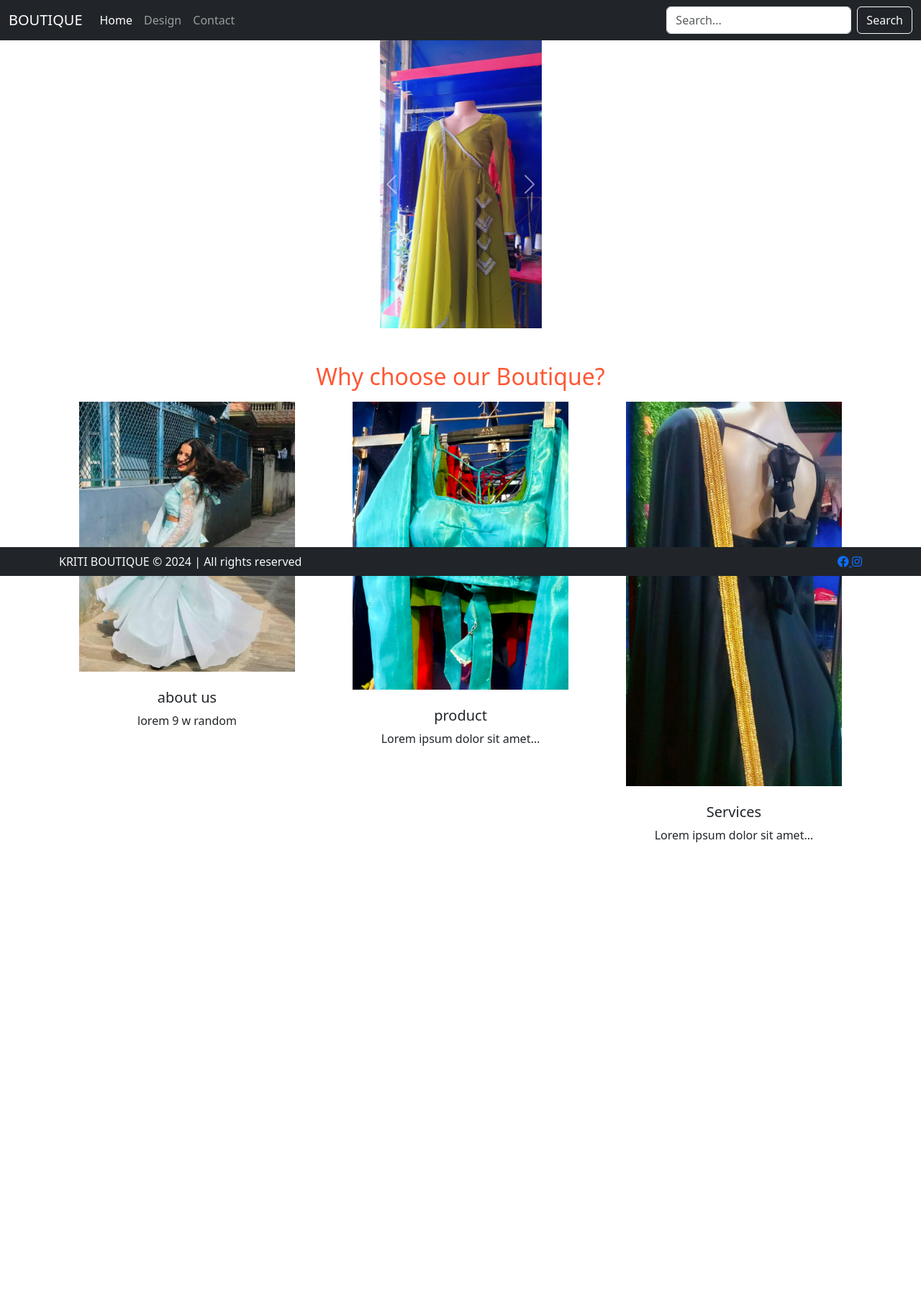
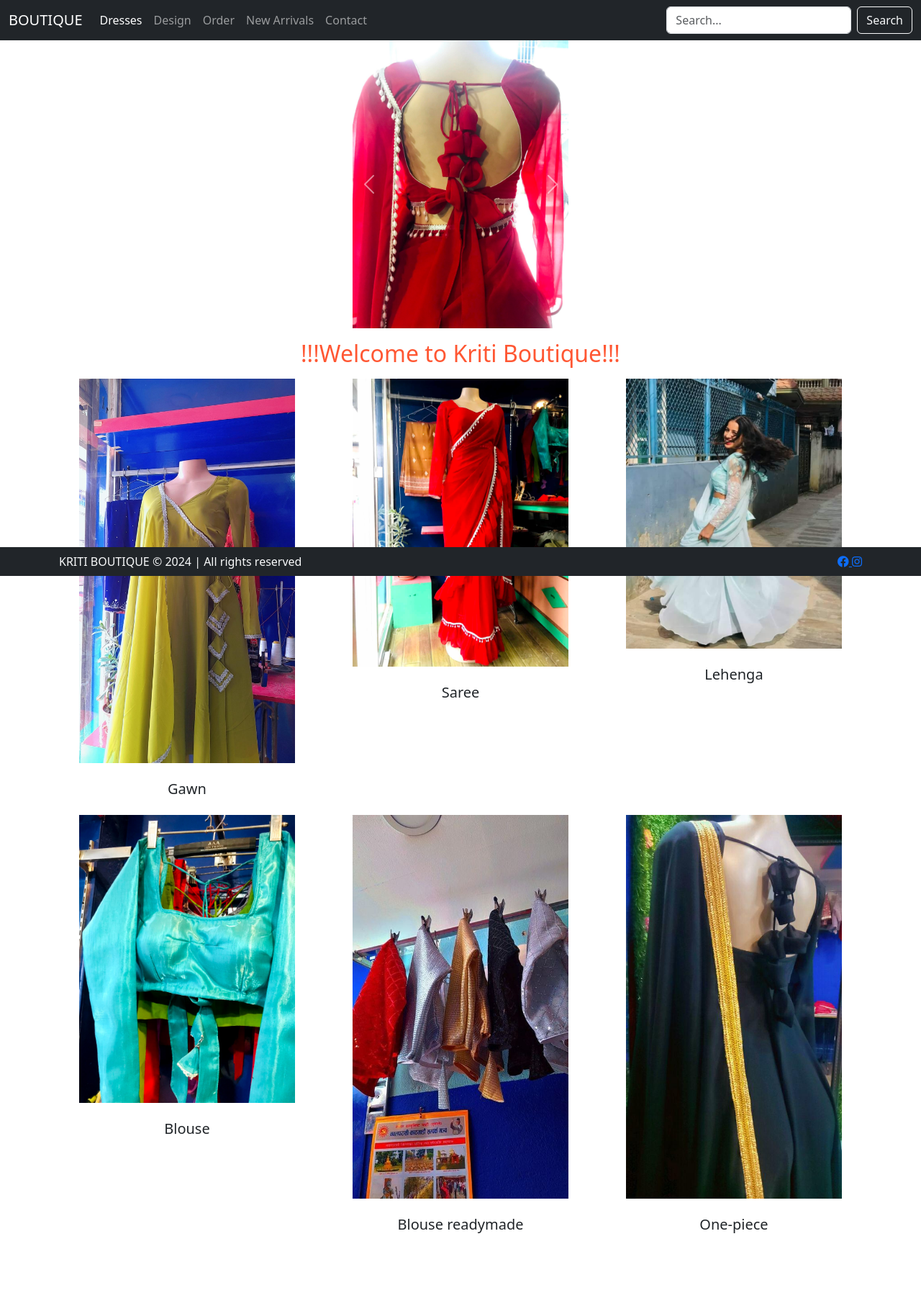
Before and after one commit to rupacesigdel/Kriti_boutiques, a Django app: page / in a window 1280 px wide. Shown: the whole page at 72% size. Before the commit the page ends 1170 px from the top, so only its background shows below. Run offline with Django 5.2, Linux system fonts and the light colour scheme.

Commit message:
updating order and new arrivals

```diff
--- a/BOUTIQUE/urls.py
+++ b/BOUTIQUE/urls.py
@@ -7,4 +7,8 @@ urlpatterns = [
     path('search/', views.search, name='search'),
     path('boutique_post/<str:slug>/', views.boutique_post, name='boutique_post'),
     path('contact/', views.contact, name='contact'),
+    path('order/', views.order_view, name='order'),
+    path('new_arrivals/', views.new_arrivals_view, name='new_arrivals'),
+    path('product_detail/<int:id>/', views.product_detail, name='product_detail'),
+    path('submit_order/', views.submit_order, name='submit_order'),
 ]
--- a/BOUTIQUE/views.py
+++ b/BOUTIQUE/views.py
@@ -1,6 +1,10 @@
-from django.shortcuts import render, redirect
+from django.shortcuts import render, redirect, get_object_or_404
 from BOUTIQUE.models import Boutique, Contact
 import math
+from django.urls import reverse
+from .models import Boutique
+from django.contrib import messages
+from .models import Order
 
 def home(request):
     return render(request, 'index.html')
@@ -27,9 +31,59 @@ def boutique_post(request, slug):
     context = {'boutique': boutique}
     return render(request, 'boutique_post.html', context)
 
+def order_view(request):
+    if request.method == 'POST':
+        return redirect(reverse('home'))
+    return render(request, 'order.html')
+
+
+def submit_order(request):
+    if request.method == 'POST':
+        name = request.POST.get('name')
+        email = request.POST.get('email')
+        phone = request.POST.get('phone')  # Retrieve phone number
+        address = request.POST.get('address')
+        product = request.POST.get('product')
+        quantity = request.POST.get('quantity')
+
+        Order.objects.create(
+            name=name,
+            email=email,
+            phone=phone,
+            address=address,
+            product=product,
+            quantity=quantity
+        )
+
+        messages.success(request, 'Your order has been placed successfully!')
+        return redirect('order')
+    return render(request, 'order.html')
+
+
+def new_arrivals_view(request):
+    new_arrivals = Boutique.objects.all()
+    context = {
+        'new_arrivals': new_arrivals
+    }
+    return render(request, 'new_arrivals.html', context)
+
+
+def product_detail(request, sno):
+    product = get_object_or_404(Boutique, sno=sno)
+    context = {
+        'product': product
+    }
+    return render(request, 'product_detail.html', context)
+
 
 def search(request):
-    return render(request, 'search.html')
+    query = request.GET.get('q')
+    if query:
+        results = Boutique.objects.filter(title__icontains=query)
+    else:
+        results = Boutique.objects.none()
+
+    return render(request, 'search.html', {'results': results})
 
 def contact(request):
     if request.method == 'POST':
--- a/templates/base.html
+++ b/templates/base.html
@@ -28,11 +28,19 @@
             <ul class="navbar-nav me-auto mb-2 mb-lg-0">
               <li class="nav-item">
                 <a class="nav-link {% block homeactive %}{% endblock homeactive %}"
-                   href="{% url 'home' %}">Home</a>
+                   href="{% url 'home' %}">Dresses</a>
               </li>
               <li class="nav-item">
                 <a class="nav-link {% block designactive %}{% endblock designactive %}"
                    href="{% url 'boutique' %}">Design</a>
+              </li>
+              <li class="nav-item">
+                <a class="nav-link {% block orderactive %}{% endblock orderactive %}"
+                   href="{% url 'order' %}">Order</a>
+              </li>
+              <li class="nav-item">
+                <a class="nav-link {% block new_arrivalsactive %}{% endblock new_arrivalsactive %}"
+                   href="{% url 'new_arrivals' %}">New Arrivals</a>
               </li>
               <li class="nav-item">
                 <a class="nav-link {% block contactactive %}{% endblock contactactive %}"
--- a/templates/home.html
+++ b/templates/home.html
@@ -5,7 +5,6 @@
 
 {% block body %}
 <div class="container">
-  <h1 class="my-3">!!!"Welcome to Kriti Boutique and Tailor"!!!</h1>
   {% for boutique in boutiques %}
     <div class="my-4">
       <div class="my-2">
--- a/templates/index.html
+++ b/templates/index.html
@@ -14,25 +14,13 @@
   <div id="carouselExampleAutoplaying" class="carousel slide" data-bs-ride="carousel" data-bs-interval="2000">
     <div class="carousel-inner">
       <div class="carousel-item active">
-        <img src="{% static 'BOUTIQUE\images\pic1.jpg' %}" alt="BLOUSE" style="width: 100%vw;">
+        <img src="{% static 'BOUTIQUE\images\pic3.jpg' %}" alt="BLOUSE" style="width: 100%vw;">
       </div>
       <div class="carousel-item">
-        <img src="{% static 'BOUTIQUE/images/pic2.jpg' %}" alt="BLOUSE" style="width: 100%vw;">
+        <img src="{% static 'BOUTIQUE/images/7.jpg' %}" alt="BLOUSE" style="width: 100%vw;">
       </div>
       <div class="carousel-item">
-        <img src="{% static 'BOUTIQUE/images/pic3.jpg' %}" alt="BLOUSE" style="width: 100%vw;">
-      </div>
-      <div class="carousel-item">
-        <img src="{% static 'BOUTIQUE/images/pic8.jpg' %}" alt="BLOUSE" style="width: 100%vw;">
-      </div>
-      <div class="carousel-item">
-        <img src="{% static 'BOUTIQUE/images/pic7.jpg' %}" alt="BLOUSE" style="width: 100%vw;">
-      </div>
-      <div class="carousel-item">
-        <img src="{% static 'BOUTIQUE/images/pic9.jpg' %}" alt="BLOUSE" style="width: 100%vw;">
-      </div>
-      <div class="carousel-item">
-        <img src="{% static 'BOUTIQUE/images/pic10.jpg' %}" alt="BLOUSE" style="width: 100%vw;">
+        <img src="{% static 'BOUTIQUE/images/10.jpg' %}" alt="BLOUSE" style="width: 100%vw;">
       </div>
     </div>
     <button class="carousel-control-prev" type="button" data-bs-target="#carouselExampleAutoplaying" data-bs-slide="prev">
@@ -46,29 +34,43 @@
   </div>
 </div>
 
-<div class="container my-5">
-  <h2 class="text-center my-3" style="color: #FF5733;">Why choose our Boutique?</h2>
+<div class="container my-3">
+  <h2 class="text-center my-3" style="color: #FF5733;">!!!Welcome to Kriti Boutique!!!</h2>
   <div class="row">
+    <div class="col-md-4 text-center">
+      <img src="{% static 'BOUTIQUE/images/pic1.jpg' %}" alt="BLOUSE" style="width: 300px;">
+      <div class="my-4">
+        <h5>Gawn</h5>
+      </div>
+    </div>
+    <div class="col-md-4 text-center">
+      <img src="{% static 'BOUTIQUE/images/pic2.jpg' %}" alt="BLOUSE" style="width: 300px;">
+      <div class="my-4">
+        <h5>Saree</h5>
+      </div>
+    </div>
     <div class="col-md-4 text-center">
       <img src="{% static 'BOUTIQUE/images/pic4.jpg' %}" alt="BLOUSE" style="width: 300px;">
       <div class="my-4">
-        <h5>about us</h5>
-        <p>lorem 9 w random
-        </p>
+        <h5>Lehenga</h5>
       </div>
     </div>
     <div class="col-md-4 text-center">
       <img src="{% static 'BOUTIQUE/images/pic5.jpg' %}" alt="BLOUSE" style="width: 300px;">
       <div class="my-4">
-        <h5>product</h5>
-        <p>Lorem ipsum dolor sit amet...</p>
+        <h5>Blouse</h5>
+      </div>
+    </div>
+    <div class="col-md-4 text-center">
+      <img src="{% static 'BOUTIQUE/images/pic9.jpg' %}" alt="BLOUSE" style="width: 300px;">
+      <div class="my-4">
+        <h5>Blouse readymade</h5>
       </div>
     </div>
     <div class="col-md-4 text-center">
       <img src="{% static 'BOUTIQUE/images/pic6.jpg' %}" alt="BLOUSE" style="width: 300px;">
       <div class="my-4">
-        <h5>Services</h5>
-        <p>Lorem ipsum dolor sit amet...</p>
+        <h5>One-piece</h5>
       </div>
     </div>
   </div>
--- a/templates/search.html
+++ b/templates/search.html
@@ -1,11 +1,11 @@
 {% extends "base.html" %}
 {% block body %}
-<h1>Search Results</h1>
+<h1>Search Results for "{{ request.GET.q }}"</h1>
 <ul>
     {% for result in results %}
-        <li>{{ result.Boutique }}: {{ result.desc }}</li>
+        <li>{{ result.title }}: {{ result.short_desc }}</li>
     {% empty %}
-        <li>No results found.</li>
+        <li>No results found for "{{ request.GET.q }}".</li>
     {% endfor %}
 </ul>
 {% endblock body %}
```
Also changed, not shown: BOUTIQUE/admin.py (+8 -0 lines), BOUTIQUE/models.py (+24 -0 lines), templates/new_arrivals.html (added, +30 -0 lines), templates/order.html (added, +56 -0 lines), templates/product_detail.html (added, +39 -0 lines), BOUTIQUE/migrations/0003_product.py (added), BOUTIQUE/migrations/0004_order.py (added), BOUTIQUE/migrations/0005_rename_created_at_order_order_date_remove_order_id_and_more.py (added), KRITI_BOUTIQUE/static/BOUTIQUE/images/10.jpg (added), KRITI_BOUTIQUE/static/BOUTIQUE/images/7.jpg (added), KRITI_BOUTIQUE/static/BOUTIQUE/images/8.jpg (added), KRITI_BOUTIQUE/static/BOUTIQUE/images/pic10.jpg (deleted), KRITI_BOUTIQUE/static/BOUTIQUE/images/pic7.jpg (deleted), KRITI_BOUTIQUE/static/BOUTIQUE/images/pic8.jpg (deleted).
